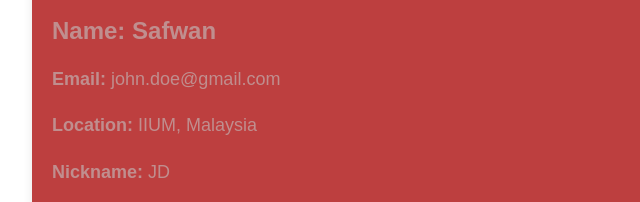
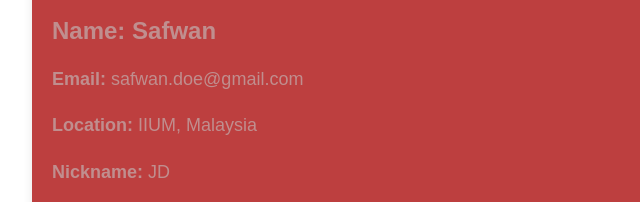
Before and after one commit to sayasafwan/website, a plain HTML site: page index.html in a window 1280 px wide. Shown: the part 182-384 px from the top of the page, 188-828 px from the left. Drawn offline with Linux system fonts and the light colour scheme.

Commit message:
Update index.html

```diff
--- a/index.html
+++ b/index.html
@@ -41,7 +41,7 @@
 
         <div class="personal-info">
             <h2>Name: Safwan</h2>
-            <p><strong>Email:</strong> john.doe@gmail.com</p>
+            <p><strong>Email:</strong> safwan.doe@gmail.com</p>
             <p><strong>Location:</strong> IIUM, Malaysia</p>
             <p><strong>Nickname:</strong> JD</p>
             <p><strong>Hobbies:</strong> Coding, Reading, Hiking</p>
```
